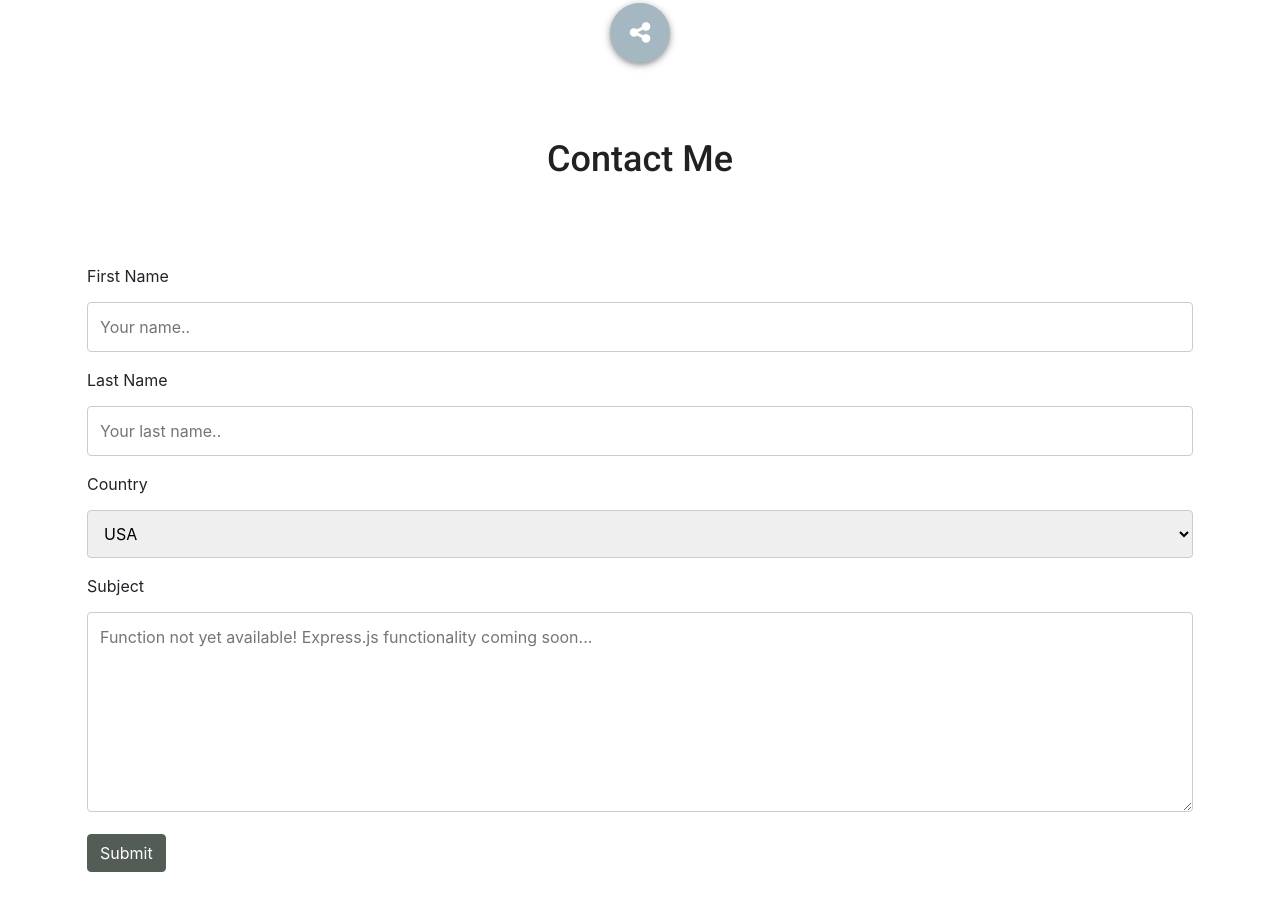
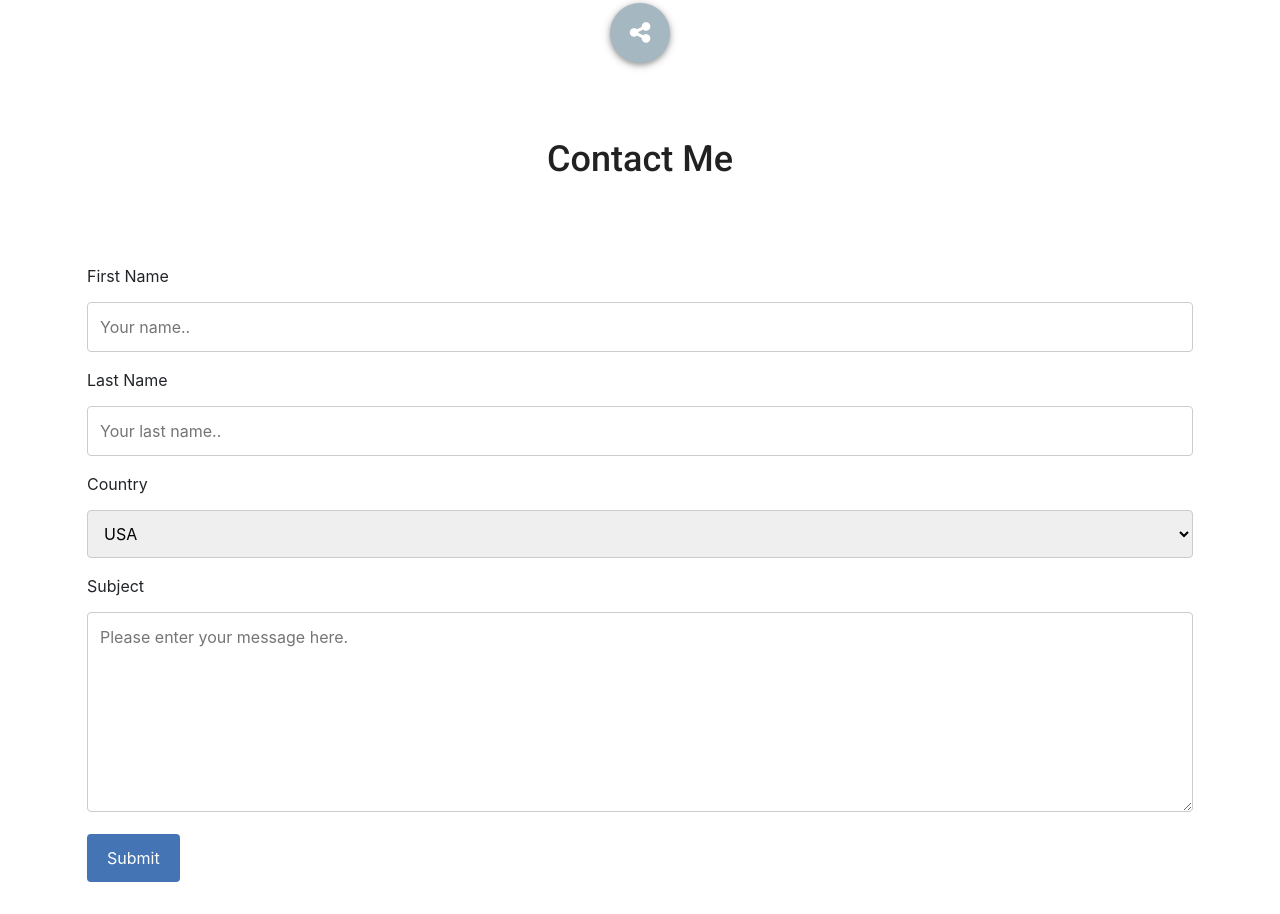
Before and after one commit to EneaAntonicelli/portfolio, a website: page views/index.html in a window 1280 px wide. Shown: the part 3480-4394 px from the top of the page. Drawn offline with nearby package versions, Linux system fonts and the light colour scheme; files that its build step writes are made by us from their sources; files whose address does not match are found by name.

Commit message:
Added a post route for the contact form

```diff
--- a/package.json
+++ b/package.json
@@ -18,6 +18,7 @@
   },
   "homepage": "https://github.com/EneaAntonicelli/portfolio#readme",
   "dependencies": {
+    "body-parser": "^1.18.3",
     "express": "^4.16.3"
   }
 }
--- a/views/index.html
+++ b/views/index.html
@@ -362,7 +362,8 @@
                 <div class="row contactrow">
 
                     <form   class="formactionpage"
-                            action="action_page.php">
+                            action="/user"
+                            method="POST">
 
                         <label for="fname">First Name</label>
                         <input  type="text"
@@ -387,18 +388,19 @@
                         </select>
 
                         <label for="subject">Subject</label>
-                        <textarea   id="subject" name="subject"
-                                    placeholder="Function not yet available! Express.js functionality coming soon..."
+                        <textarea   id="subject"
+                                    name="subject"
+                                    placeholder="Please enter your message here."
                                     style="height:200px">
                         </textarea>
 
-                        <a  href=""
+                        <!-- <a  href=""
                             data-toggle="modal"
                             data-target="#exampleModalCenter"
-                            class="btn btn-primary EGA_submitButton">Submit</a>
+                            class="btn btn-primary EGA_submitButton">Submit</a> -->
 
-                        <!-- <input  type="submit"
-                                value="Submit"> -->
+                        <input  type="submit"
+                                value="Submit">
 
                     </form>
                 </div>
```
Also changed, not shown: server.js (+28 -0 lines), 1 other file.
